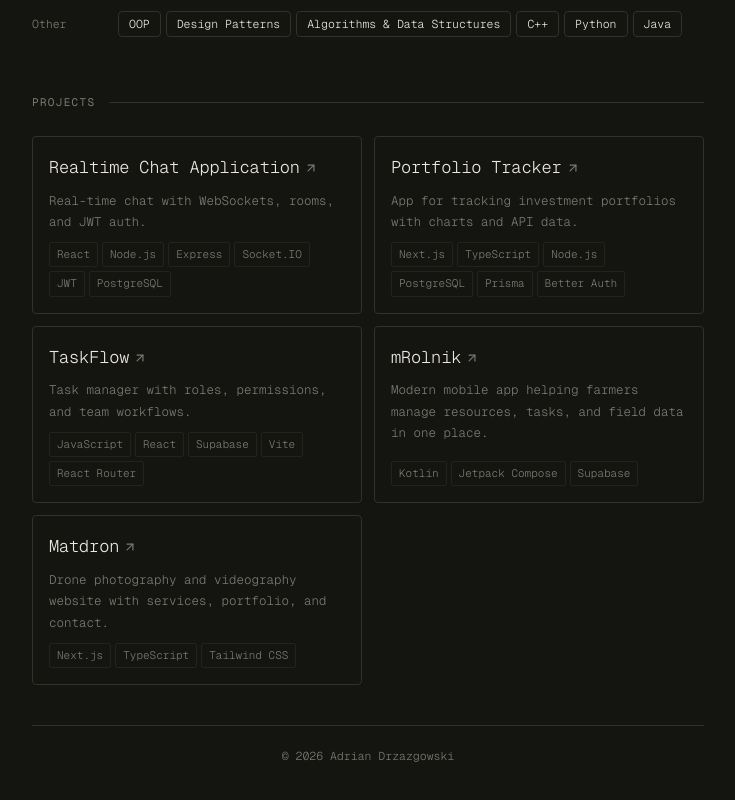
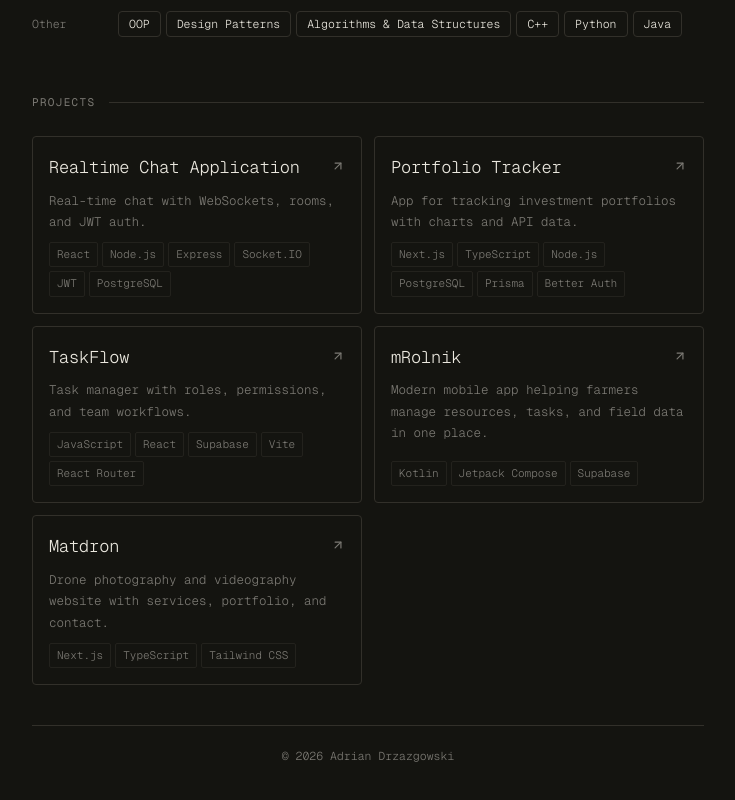
Before and after one commit to iamdrzazgowski/personal-website, a Next.js app: page / in a window 1280 px wide. Shown: the part 799-1599 px from the top of the page, without its empty margins (272-1007 px from the left). Built offline with nearby package versions, Linux system fonts and the light colour scheme.

Commit message:
fix: project card

```diff
--- a/src/components/projects.tsx
+++ b/src/components/projects.tsx
@@ -17,16 +17,10 @@ export default function Projects() {
                         rel='noopener noreferrer'
                         className='flex flex-col h-full p-4 border border-border rounded transition-colors duration-200 group hover:bg-foreground'>
                         <div className='flex items-baseline justify-between mb-[7px]'>
-                            <div className='flex items-center gap-1'>
-                                <span className='text-[17px] font-light tracking-[-0.01em] text-foreground group-hover:text-background transition-colors duration-200'>
-                                    {project.name}
-                                </span>
-                                <ArrowUpRight className='w-3.5 h-3.5 stroke-current text-muted-foreground transition-all duration-200 group-hover:text-background group-hover:-translate-y-0.5 group-hover:translate-x-0.5' />
-                            </div>
-
-                            <span className='text-[11.5px] text-muted-foreground group-hover:text-background/70 transition-colors duration-200'>
-                                {project.year}
+                            <span className='text-[17px] font-light tracking-[-0.01em] text-foreground group-hover:text-background transition-colors duration-200'>
+                                {project.name}
                             </span>
+                            <ArrowUpRight className='w-3.5 h-3.5 stroke-current text-muted-foreground transition-all duration-200 group-hover:text-background group-hover:-translate-y-0.5 group-hover:translate-x-0.5' />
                         </div>
                         <p className='flex-1 text-[12.5px] text-muted-foreground leading-[1.7] mb-2.5 group-hover:text-background/80 transition-colors duration-200'>
                             {project.description}
```
